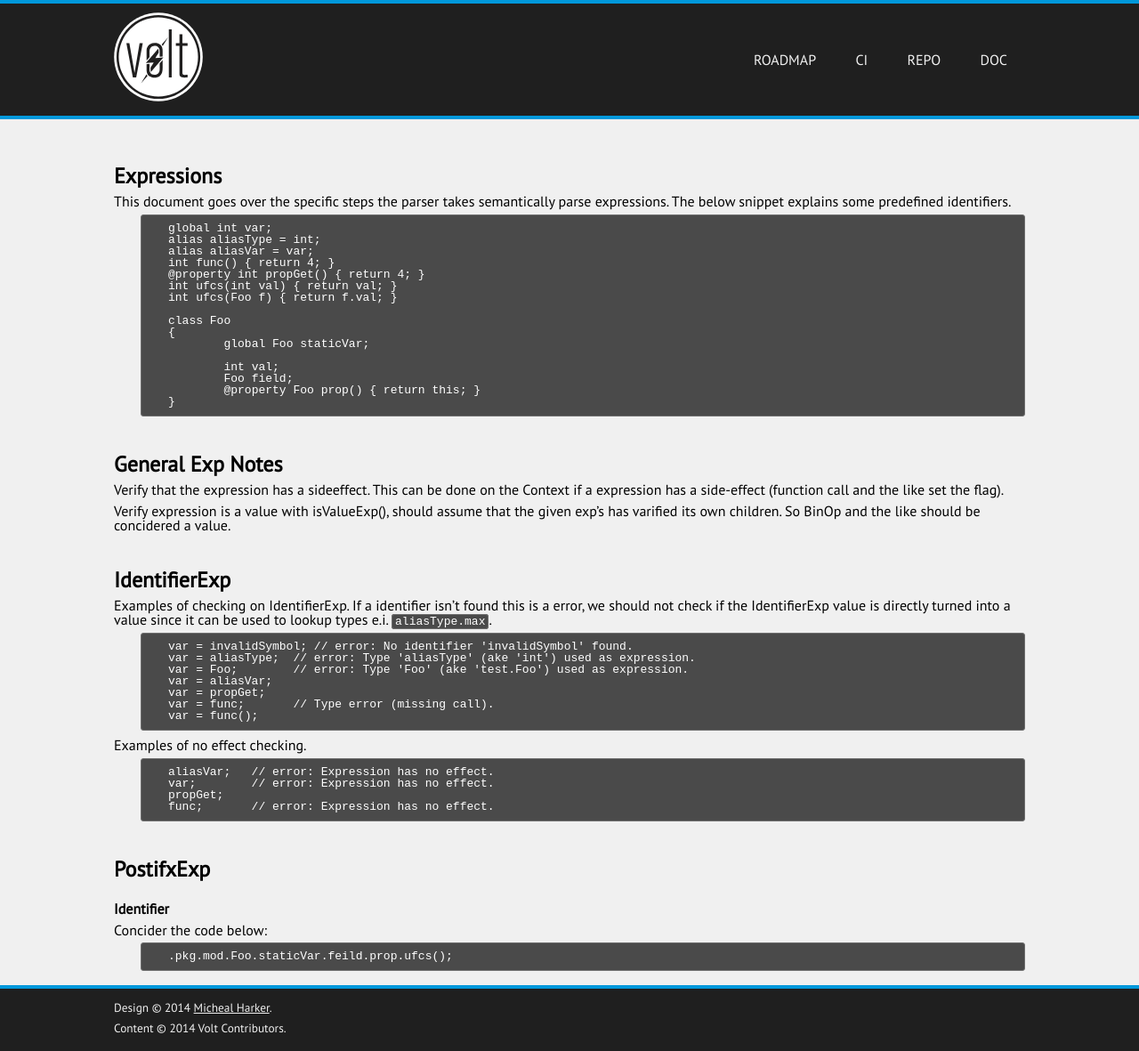
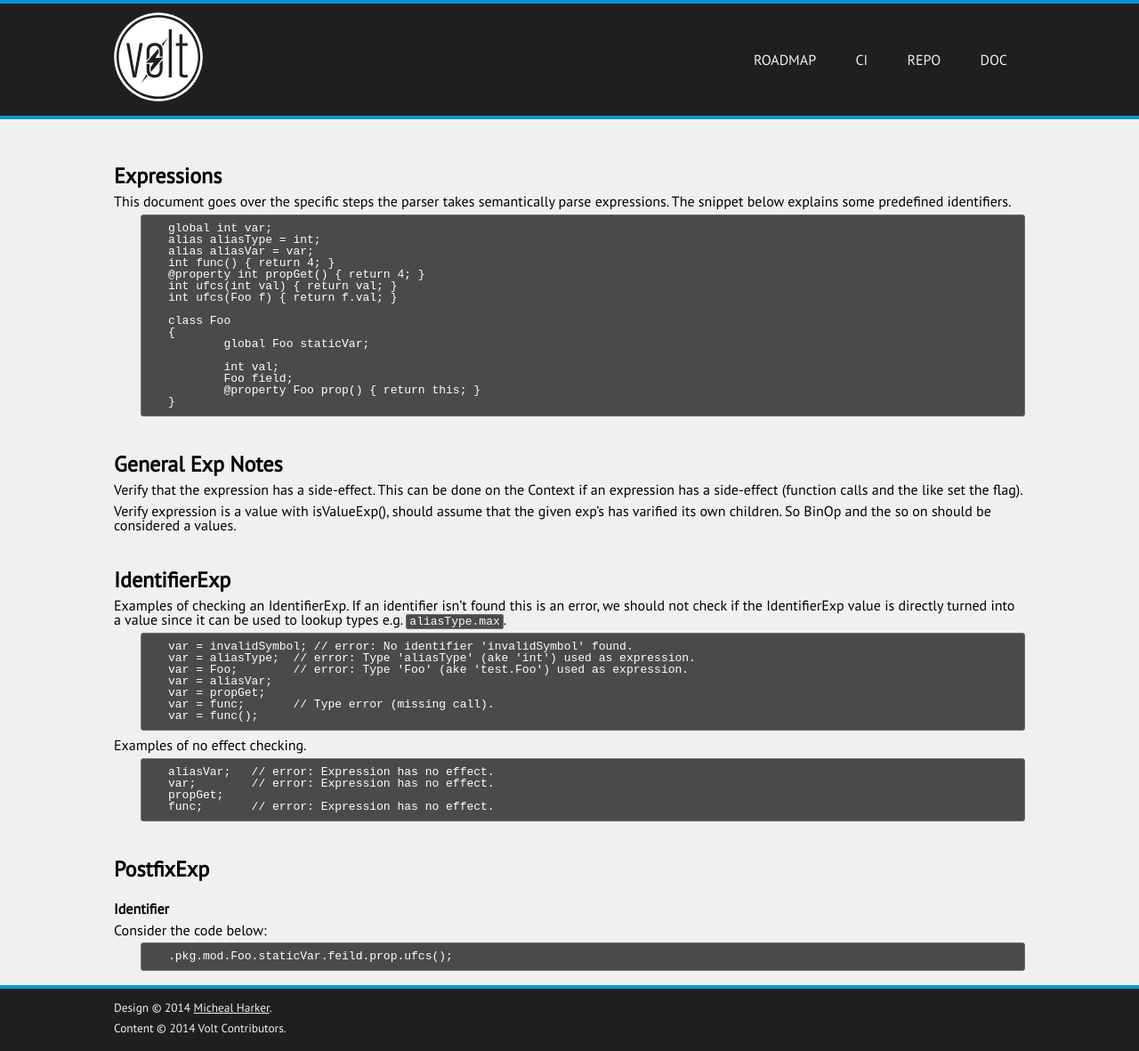
Before and after one commit to VoltLang/Website, a Jekyll site: the page built from doc/expressions.md, in a window 1280 px wide. Shown: the whole page at 89% size. Built offline with Jekyll 4.4.1, drawn with Linux system fonts in a browser that asks for light colours.

Commit message:
doc: Expressions; spelling and grammar.

```diff
--- a/doc/expressions.md
+++ b/doc/expressions.md
@@ -6,7 +6,7 @@ title: Expressions
 # Expressions
 
 This document goes over the specific steps the parser takes semantically parse
-expressions. The below snippet explains some predefined identifiers.
+expressions. The snippet below explains some predefined identifiers.
 
     global int var;
     alias aliasType = int;
@@ -27,18 +27,18 @@ expressions. The below snippet explains some predefined identifiers.
 
 # General Exp Notes
 
-Verify that the expression has a sideeffect. This can be done on the Context
-if a expression has a side-effect (function call and the like set the flag).
+Verify that the expression has a side-effect. This can be done on the Context
+if an expression has a side-effect (function calls and the like set the flag).
 
 Verify expression is a value with isValueExp(), should assume that the given
-exp's has varified its own children. So BinOp and the like should be
-concidered a value.
+exp's has varified its own children. So BinOp and the so on should be
+considered a values.
 
 # IdentifierExp
 
-Examples of checking on IdentifierExp. If a identifier isn't found this is a
+Examples of checking an IdentifierExp. If an identifier isn't found this is an
 error, we should not check if the IdentifierExp value is directly turned into a
-value since it can be used to lookup types e.i. `aliasType.max`.
+value since it can be used to lookup types e.g. `aliasType.max`.
 
     var = invalidSymbol; // error: No identifier 'invalidSymbol' found.
     var = aliasType;  // error: Type 'aliasType' (ake 'int') used as expression.
@@ -56,10 +56,10 @@ Examples of no effect checking.
     func;       // error: Expression has no effect.
 
 
-# PostifxExp
+# PostfixExp
 
 ## Identifier
 
-Concider the code below:
+Consider the code below:
 
     .pkg.mod.Foo.staticVar.feild.prop.ufcs();
```
